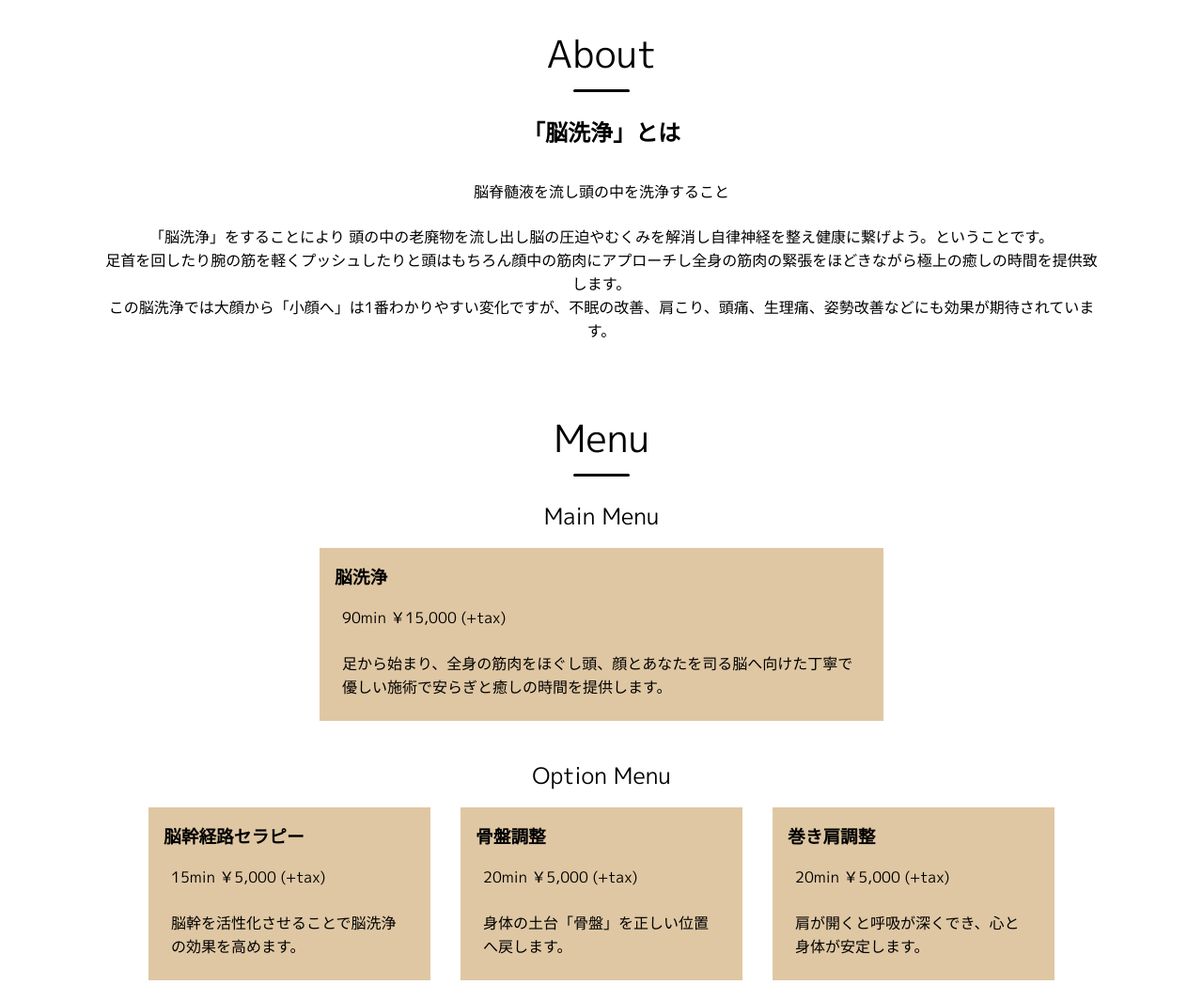
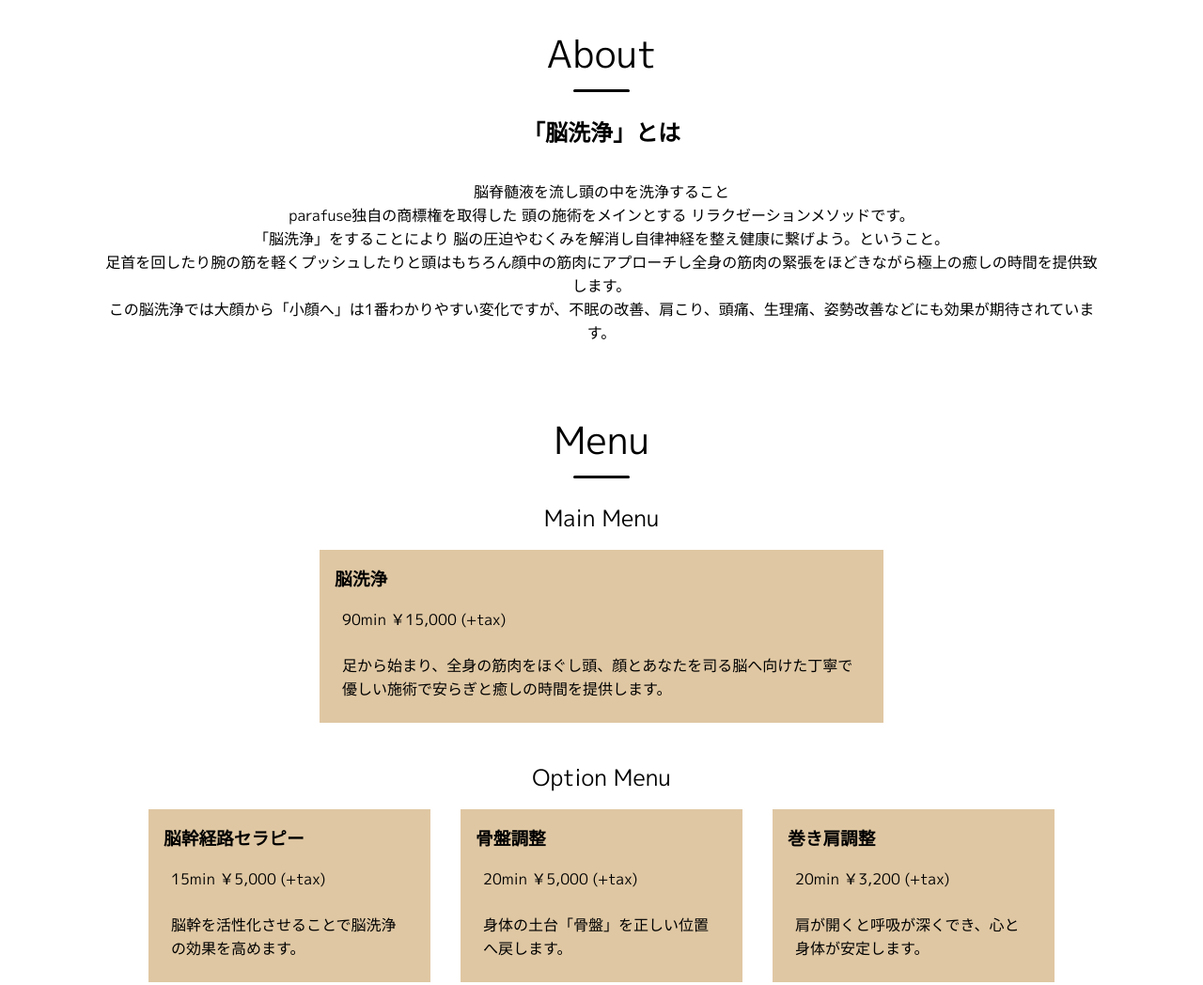
Before and after one commit to YuriShido/c.plus, a website: page index.html in a window 1280 px wide. Shown: the part 829-1877 px from the top of the page at 94% size. Drawn offline with nearby package versions, Linux system fonts and the light colour scheme.

Commit message:
detaril change

```diff
--- a/index.html
+++ b/index.html
@@ -61,9 +61,12 @@
       <div class="detail">
       <p>脳脊髄液を流し頭の中を洗浄すること
         <br>
+        parafuse独自の商標権を取得した
+        頭の施術をメインとする
+        リラクゼーションメソッドです。
         <br>
         「脳洗浄」をすることにより
-          頭の中の老廃物を流し出し脳の圧迫やむくみを解消し自律神経を整え健康に繋げよう。ということです。
+         脳の圧迫やむくみを解消し自律神経を整え健康に繋げよう。ということ。
         <br>
         足首を回したり腕の筋を軽くプッシュしたりと頭はもちろん顔中の筋肉にアプローチし全身の筋肉の緊張をほどきながら極上の癒しの時間を提供致します。
         <br>
@@ -98,7 +101,7 @@
         </div>
         <div class="option-card">
           <h3>巻き肩調整</h3>
-          <p>20min ￥5,000 (+tax)</p>
+          <p>20min ￥3,200 (+tax)</p>
           <p>肩が開くと呼吸が深くでき、心と身体が安定します。</p>
         </div>
       </div>
@@ -113,7 +116,7 @@
     <h1 class="title">Therapist</h1>
     <div class="introduce-wrapper">
       <div  class="intro-content">
-        <img src="./img/profile.jpg" alt="Therapist 写真">
+        <img src="./img/profile2.jpg" alt="Therapist 写真">
       </div>
       <div class="intro-content">
         <h2 class="intro-name">向 しおり</h2>
--- a/sass/therapist.scss
+++ b/sass/therapist.scss
@@ -15,7 +15,8 @@
         // align-content: center;
       }
       img {
-        max-width:500px;
+        max-width:300px;
+
       }
 
       .intro-name {
```
Also changed, not shown: img/profile2.jpg (added), style.css.
